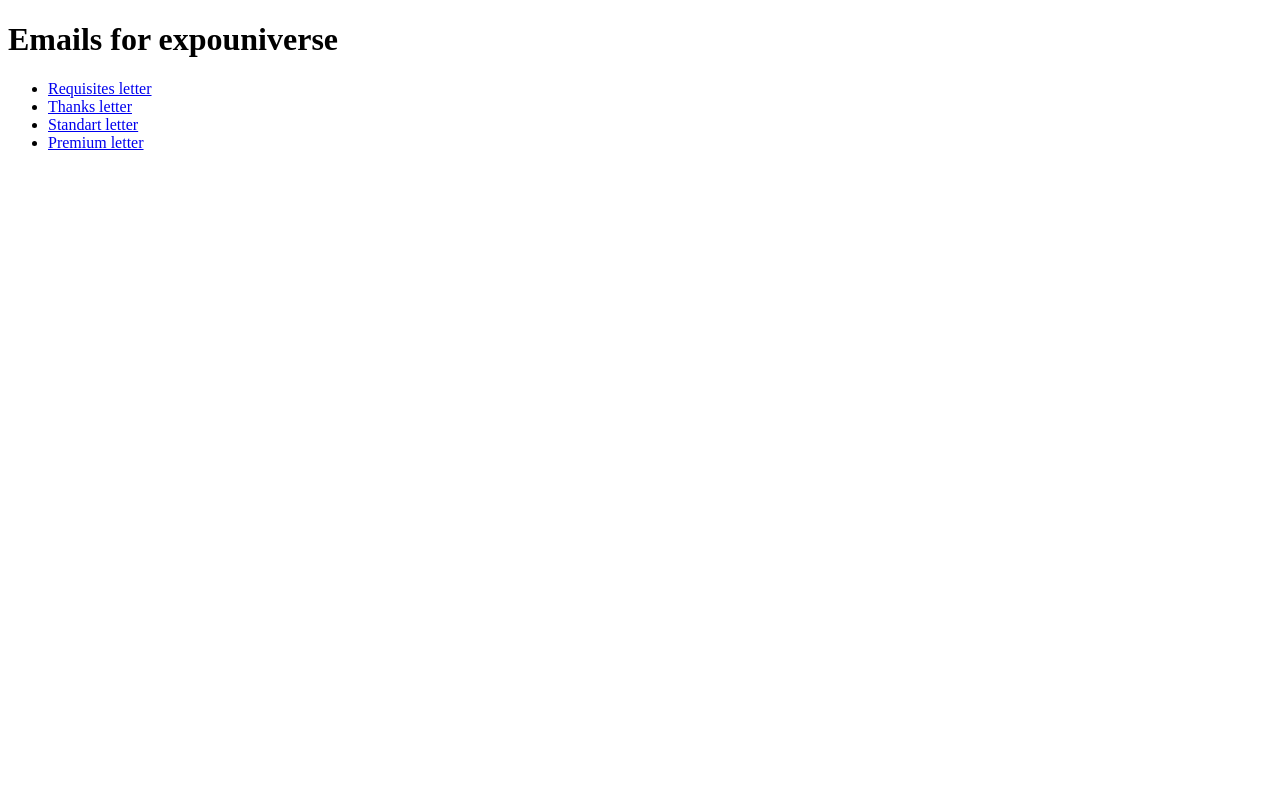
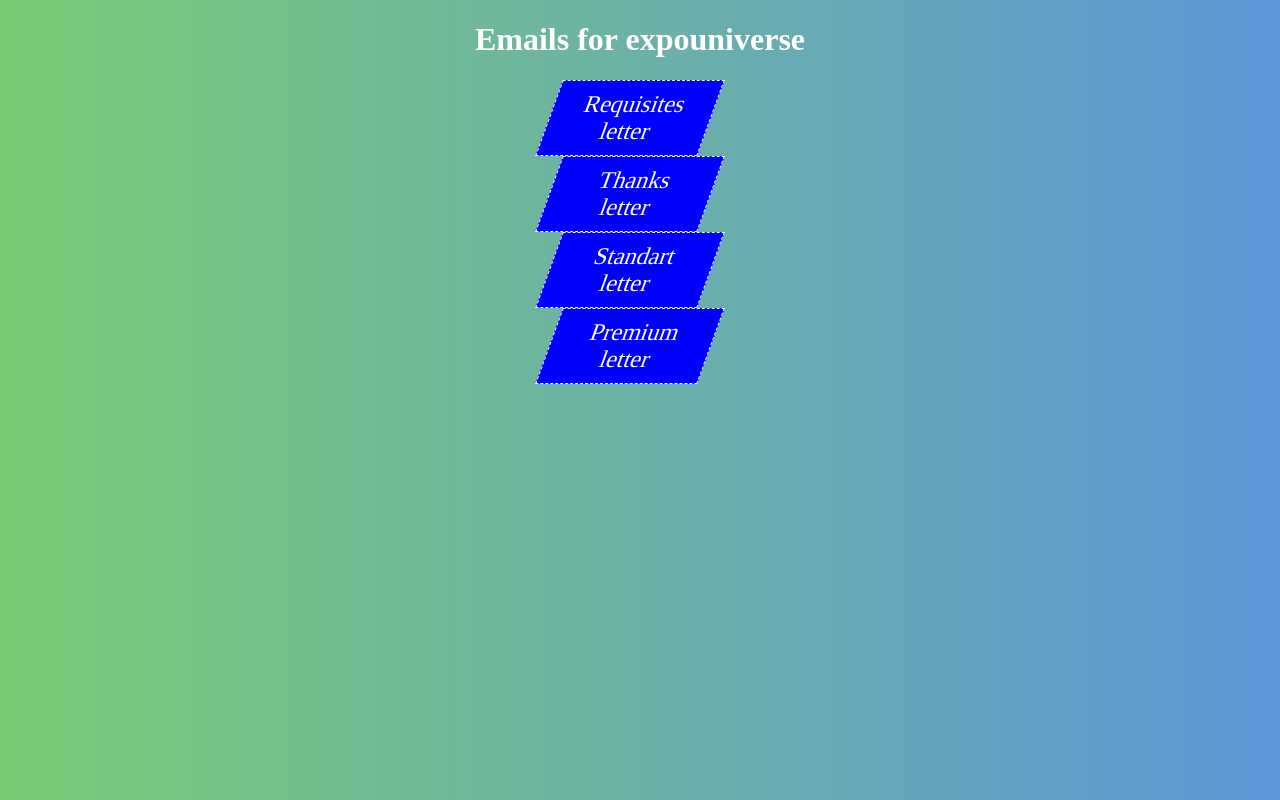
Before and after one commit to Len88ok/letters, a plain HTML site: page menu.html in a window 1280 px wide. Drawn offline with Linux system fonts and the light colour scheme.

Commit message:
menu beautifier

```diff
--- a/menu.html
+++ b/menu.html
@@ -3,6 +3,32 @@
 <head>
 	<meta charset="UTF-8">
 	<title>Menu</title>
+		<style>
+		body{
+			background-image: linear-gradient(to left, #5e96d9 0%, #79cc74 100%);
+			text-align: center;
+			color: #fff;
+		}
+	  ul{
+	  	list-style-type: none;
+	  }
+	  a{
+	  	display: inline-block;
+	  	font-size: 24px;
+	  	color: #fff;
+	  	padding: 10px 20px;
+	  	border: 1px dashed #fff;
+	  	background-color: #0000FF;
+	  	transform: skewX(-20deg);
+	  	width: 120px;
+	  	text-decoration: none;
+	  	margin-left: -60px;
+	  	transition: all .3s linear;
+	  }
+	  a:hover{
+	  	background-color: transparent;
+	  }
+	  </style>
 </head>
 <body>
 	<h1>Emails for expouniverse</h1>
```
